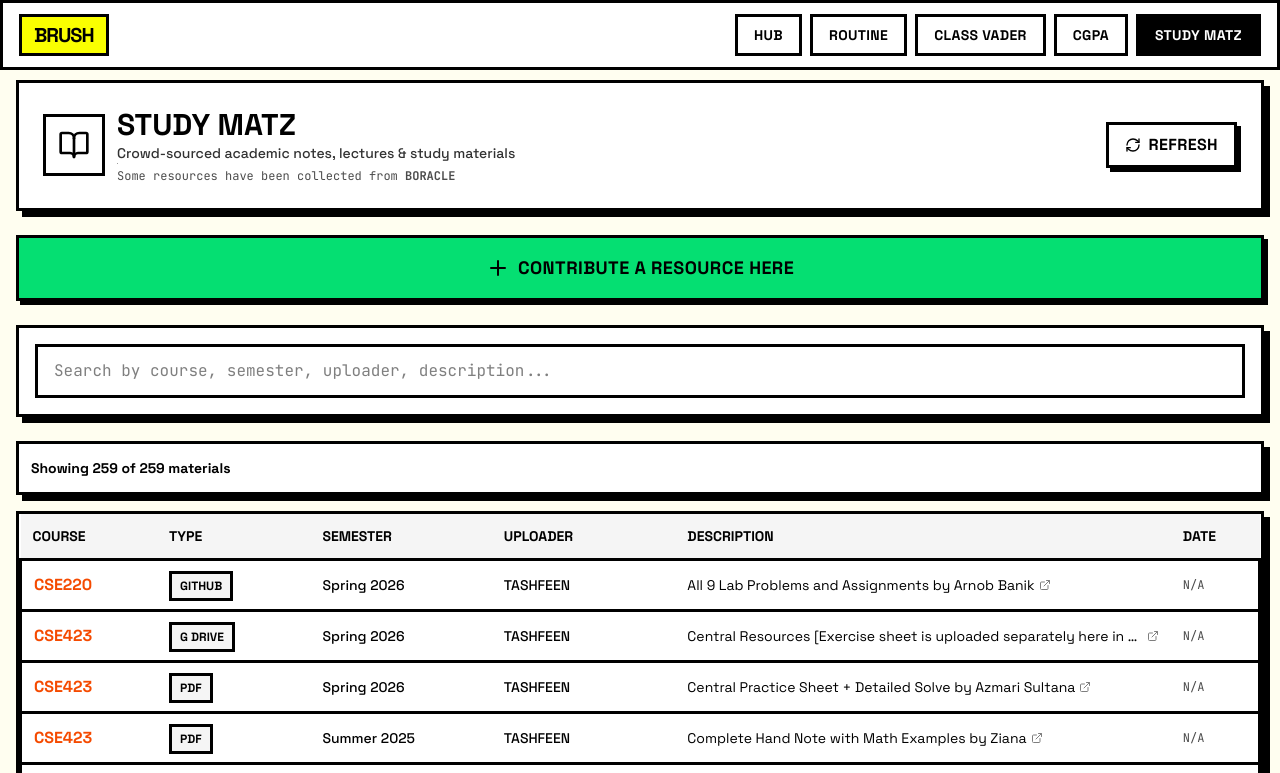
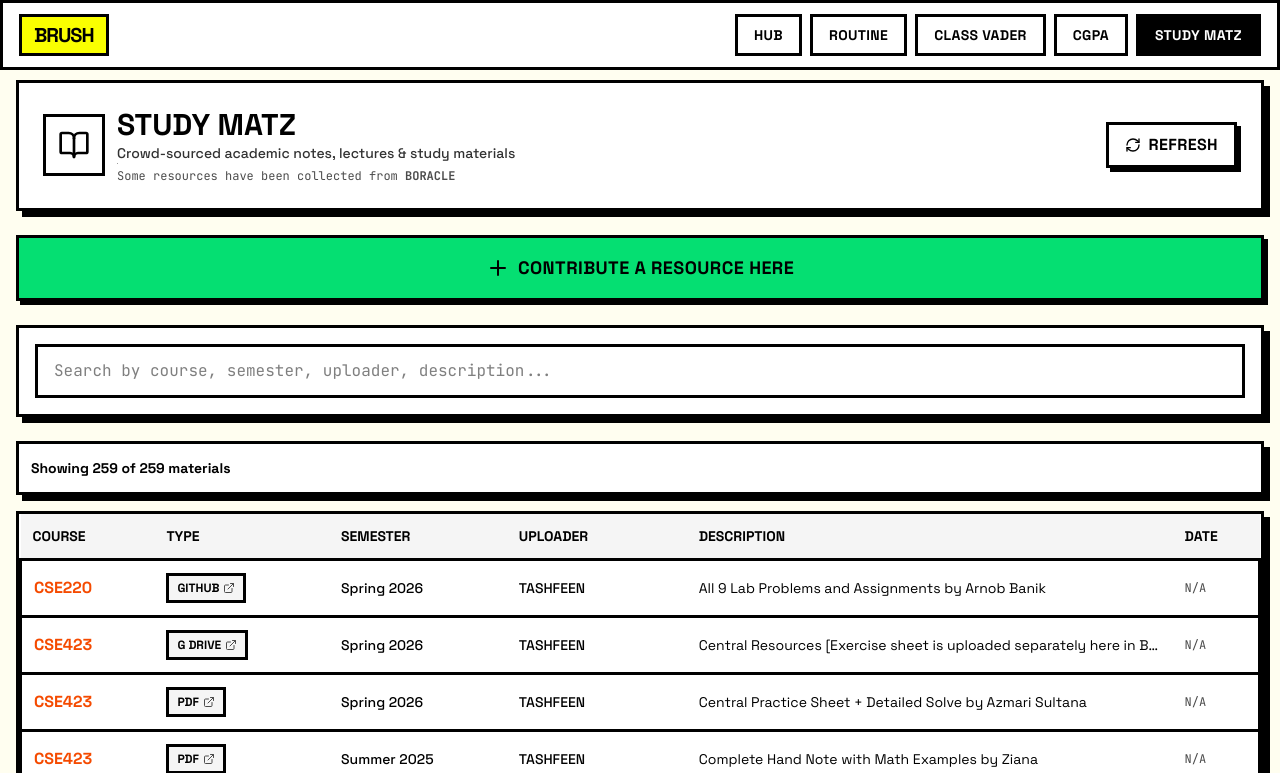
Before and after one commit to dwmk/brush, a Next.js app: page /studymatz in a window 1280 px wide. Shown: the top 773 px of the page. Built offline with nearby package versions, Linux system fonts and the light colour scheme.

Commit message:
let the links be on the labels instead of desc

```diff
--- a/app/studymatz/page.tsx
+++ b/app/studymatz/page.tsx
@@ -328,30 +328,31 @@ export default function StudyMatzPage() {
                       filteredMaterials.map((item, idx) => (
                         <tr key={idx} className="neo-border border-t-0 border-l-0 border-r-0 hover:bg-muted/50">
                           <td className="p-3 font-bold text-orange-600">{escapeHtml(item.courseCode)}</td>
-                          <td className="p-3">
-                            <span className="px-2 py-1 text-xs font-bold uppercase bg-muted neo-border">
-                              {escapeHtml(item.fileExtension)}
-                            </span>
-                          </td>
-                          <td className="p-3 font-medium text-sm">{escapeHtml(item.semester)}</td>
-                          <td className="p-3 font-medium text-sm">{escapeHtml(item.posterName)}</td>
-                          <td className="p-3 text-sm max-w-xs">
+                         <td className="p-3">
                             {item.publicUrl ? (
                               <a
                                 href={item.publicUrl}
                                 target="_blank"
                                 rel="noopener noreferrer"
-                                className="hover:underline flex items-center gap-1 text-foreground"
-                                title={item.postDescription}
+                                className="inline-flex items-center gap-1 hover:opacity-80 transition-opacity"
                               >
-                                <span className="truncate block">{escapeHtml(item.postDescription)}</span>
-                                <ExternalLink className="w-3 h-3 flex-shrink-0 opacity-50" />
+                                <span className="px-2 py-1 text-xs font-bold uppercase bg-muted neo-border flex items-center gap-1">
+                                  {escapeHtml(item.fileExtension)}
+                                  <ExternalLink className="w-3 h-3 text-muted-foreground" />
+                                </span>
                               </a>
                             ) : (
-                              <span className="truncate block" title={item.postDescription}>
-                                {escapeHtml(item.postDescription)}
+                              <span className="px-2 py-1 text-xs font-bold uppercase bg-muted neo-border opacity-60">
+                                {escapeHtml(item.fileExtension)}
                               </span>
                             )}
+                          </td>
+                          <td className="p-3 font-medium text-sm">{escapeHtml(item.semester)}</td>
+                          <td className="p-3 font-medium text-sm">{escapeHtml(item.posterName)}</td>
+                          <td className="p-3 text-sm max-w-xs">
+                            <span className="truncate block" title={item.postDescription}>
+                              {escapeHtml(item.postDescription)}
+                            </span>
                           </td>
                           <td className="p-3 text-xs text-muted-foreground font-mono">
                             {formatDate(item.createdAt)}
```
